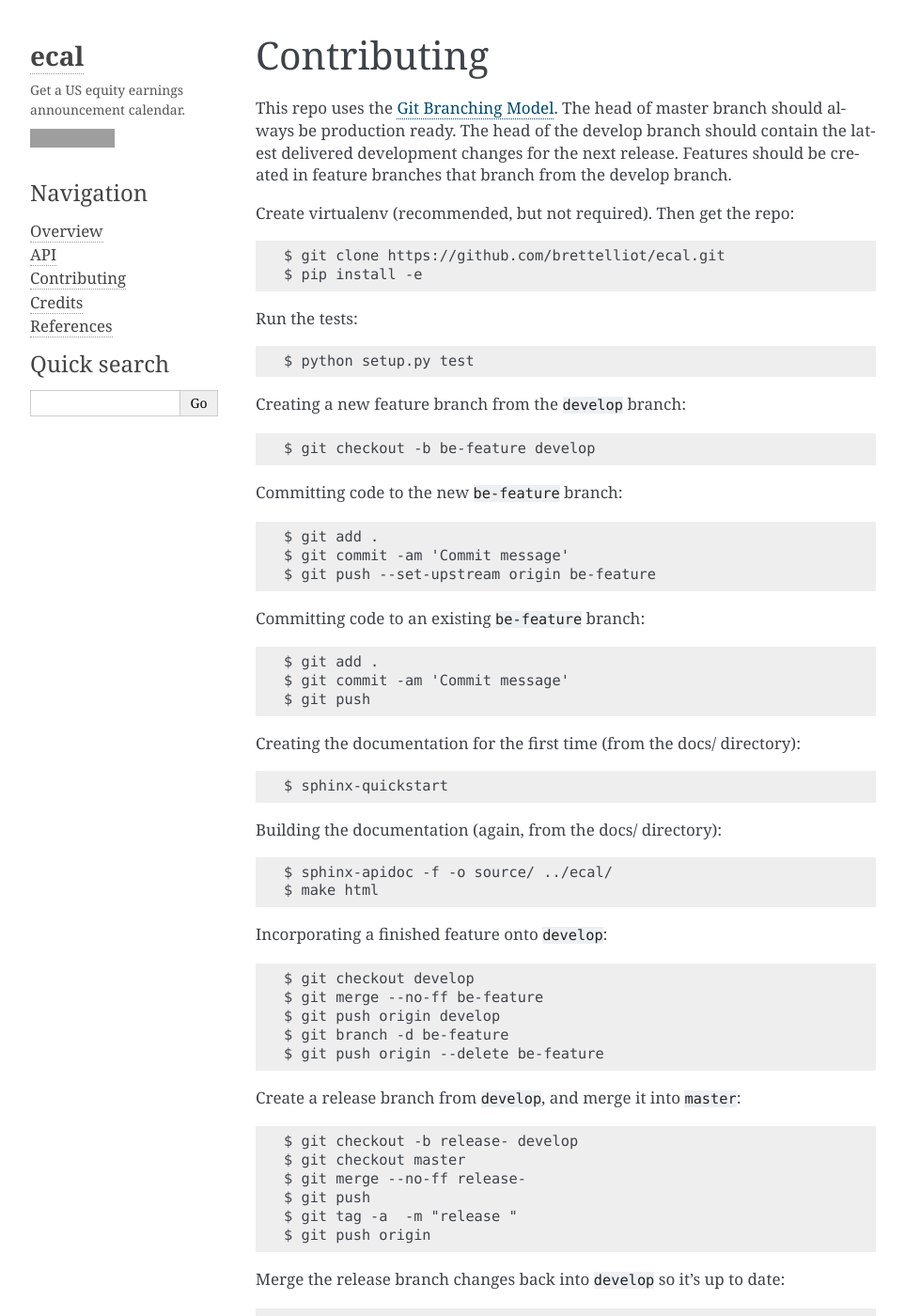
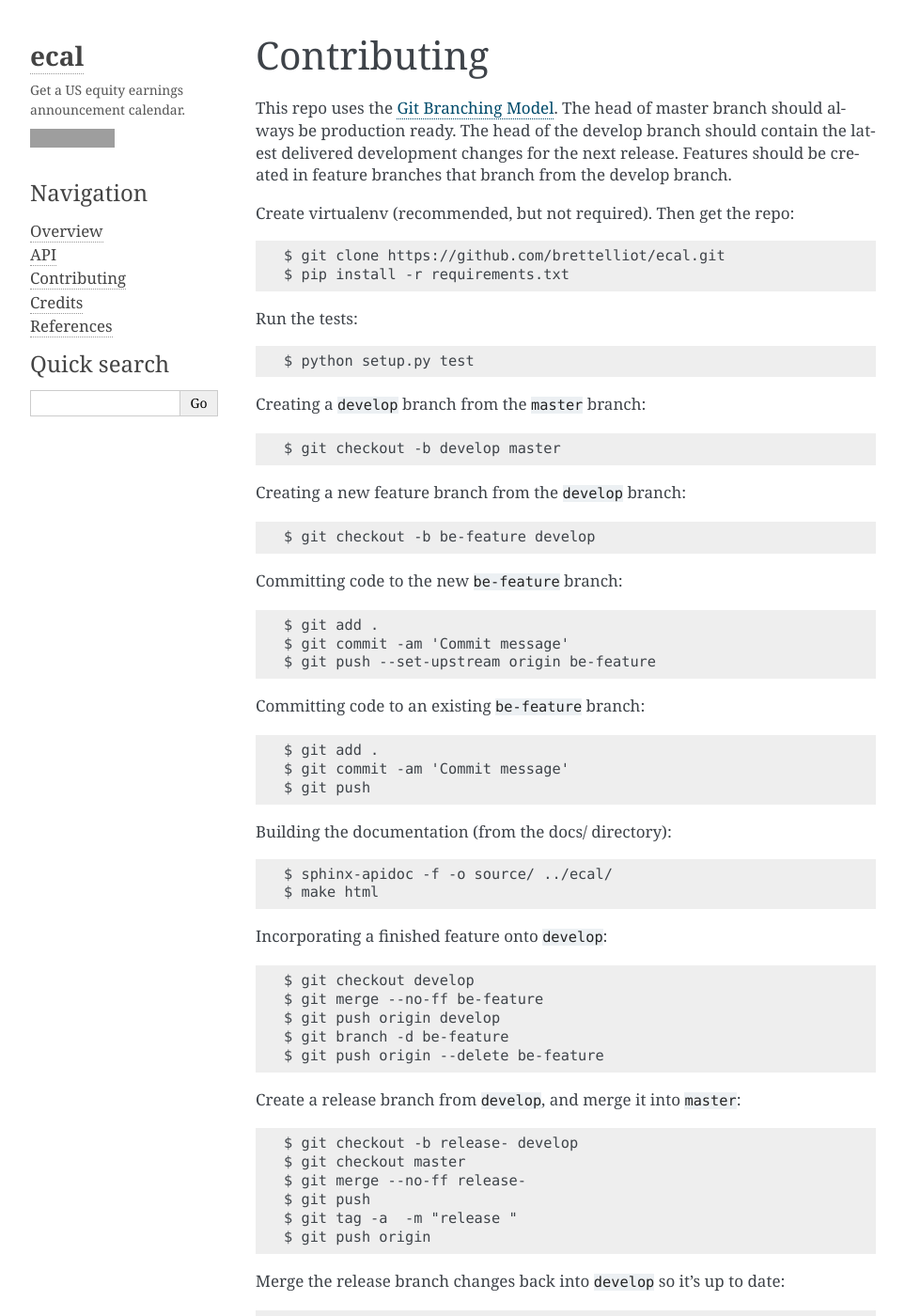
Before and after one commit to brettelliot/ecal, a Sphinx documentation site: the page built from docs/source/contributing.rst, in a window 1280 px wide and 1400 px high. Shown: the whole window at 94% size, without its empty margins (148-1111 px from the left). Built offline with Sphinx 7.4.7, drawn with Linux system fonts in a browser that asks for light colours; grey boxes are pictures that could not be loaded.

Commit message:
doc stuff

```diff
--- a/docs/source/contributing.rst
+++ b/docs/source/contributing.rst
@@ -6,11 +6,15 @@ This repo uses the `Git Branching Model <https://nvie.com/posts/a-successful-git
 Create virtualenv (recommended, but not required). Then get the repo::
 
     $ git clone https://github.com/brettelliot/ecal.git
-    $ pip install -e
+    $ pip install -r requirements.txt
 
 Run the tests::
 
     $ python setup.py test
+
+Creating a ``develop`` branch from the ``master`` branch::
+
+    $ git checkout -b develop master
 
 Creating a new feature branch from the ``develop`` branch::
 
@@ -28,11 +32,8 @@ Committing code to an existing ``be-feature`` branch::
     $ git commit -am 'Commit message'
     $ git push
 
-Creating the documentation for the first time (from the docs/ directory)::
 
-    $ sphinx-quickstart
-
-Building the documentation (again, from the docs/ directory)::
+Building the documentation (from the docs/ directory)::
 
     $ sphinx-apidoc -f -o source/ ../ecal/
     $ make html
--- a/docs/source/ecal.rst
+++ b/docs/source/ecal.rst
@@ -1,4 +1,3 @@
-============
 ecal package
 ============
 
--- a/docs/source/modules.rst
+++ b/docs/source/modules.rst
@@ -1,4 +1,3 @@
-====
 ecal
 ====
 
```
